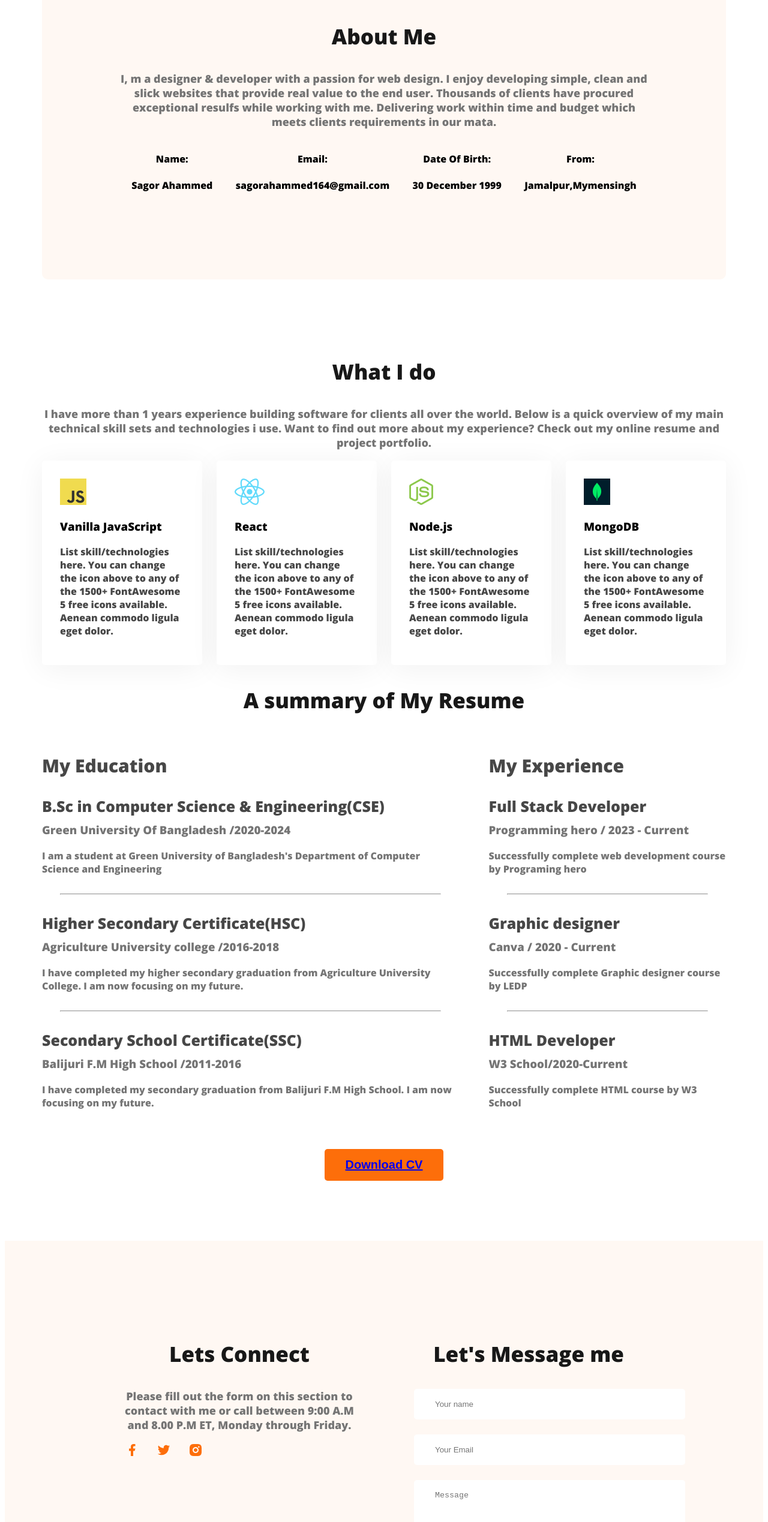
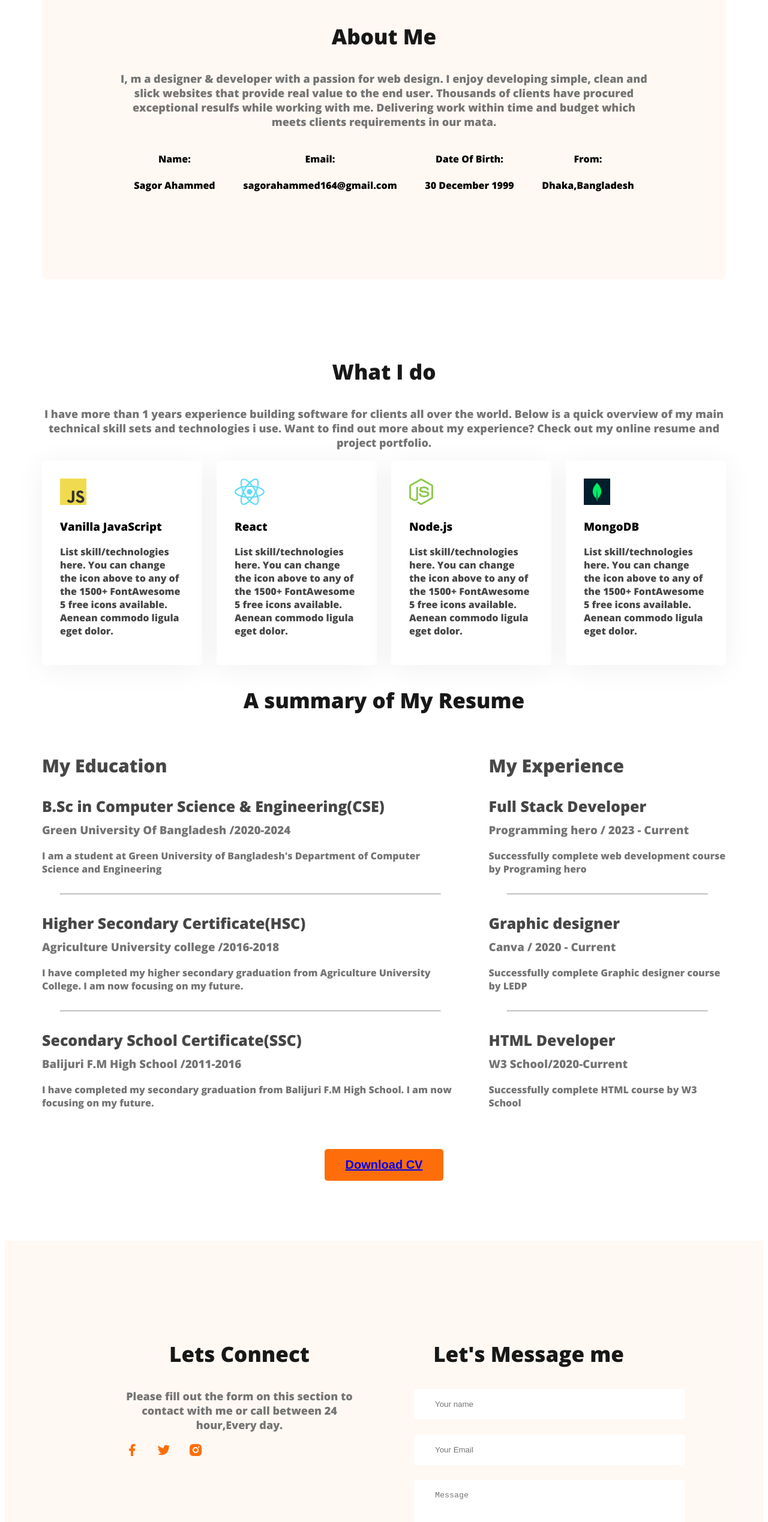
Before and after one commit to sagorahammedcse/sagor-portfolio, a plain HTML site: page index.html in a window 1280 px wide. Shown: the part 1225-3763 px from the top of the page at 60% size. Drawn offline with nearby package versions, Linux system fonts and the light colour scheme.

Commit message:
added my location in address

```diff
--- a/index.html
+++ b/index.html
@@ -57,7 +57,7 @@
                 </div>
                 <div class="about-info">
                     <h4 class="info-title">From:</h4>
-                    <p class="info-description">Jamalpur,Mymensingh</p>
+                    <p class="info-description">Dhaka,Bangladesh</p>
                 </div>
 
             </div>
@@ -162,7 +162,7 @@
     <footer>
         <div class="footer-column">
             <h3 class="section-title">Lets Connect</h3>
-            <p class="section-description">Please fill out the form on this section to contact with me or call between 9:00 A.M and 8.00 P.M ET, Monday through Friday.</p>
+            <p class="section-description">Please fill out the form on this section to contact with me or call between 24 hour,Every day.</p>
             <div class="social-links">
                 <a href="https://www.facebook.com/sagorahammedcse"><img src="images/icons/facebook.png" alt=""></a>
                 <a href="https://twitter.com/sagorahammedcse"><img src="images/icons/twitter.png" alt=""></a>
```
Also changed, not shown: images/icons/GitHub-Logo.png (deleted).
